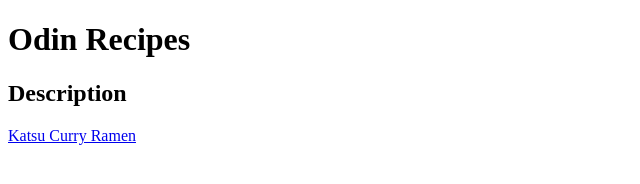
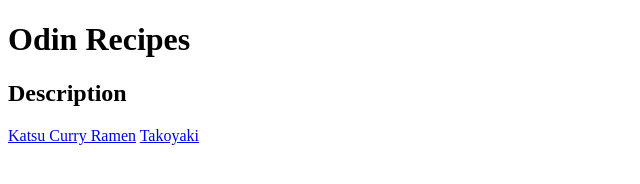
Before and after one commit to orenji-ai/odin-recipes, a plain HTML site: page index.html in a window 1280 px wide. Shown: the full height of the page, 0-640 px from the left. Drawn offline with Linux system fonts and the light colour scheme.

Commit message:
edited index.html and created negimaki.html

```diff
--- a/index.html
+++ b/index.html
@@ -10,6 +10,6 @@
     <h1>Odin Recipes</h1>
     <h2>Description</h2>
     <a href="recipes/katsu-curry-ramen.html">Katsu Curry Ramen</a>
-
+    <a href="recipes/takoyaki.html">Takoyaki</a>
 </body>
 </html>
```
Also changed, not shown: recipes/negimaki.html (added).
